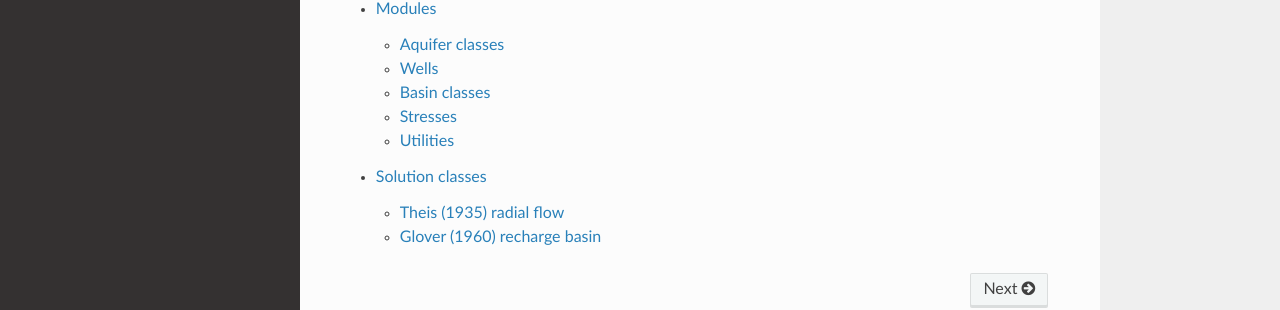
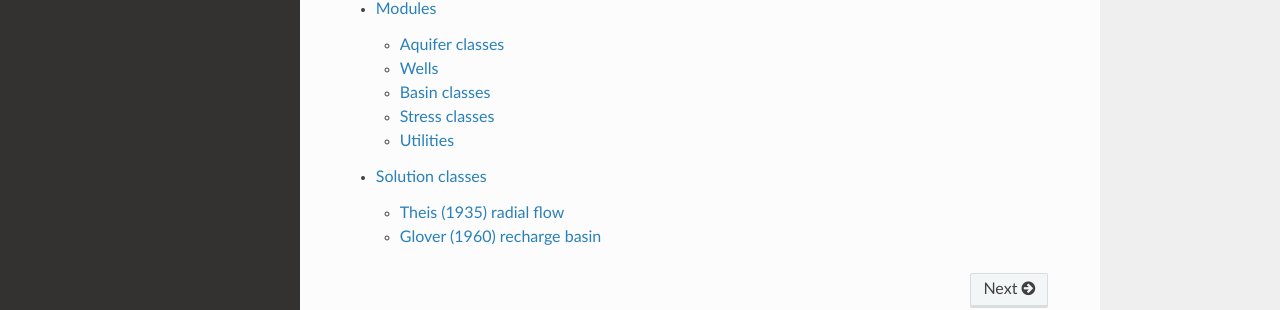
Before and after one commit to Moofbytes/PyGAF, a Sphinx documentation site: the page built from docs/index.rst, in a window 1280 px wide. Shown: the part 417-727 px from the top of the page. Built offline with Sphinx 7.4.7 and the Read the Docs theme 2.0.0, drawn with Linux system fonts in a browser that asks for light colours.

Commit message:
Update stresses.rst

```diff
--- a/docs/stresses.rst
+++ b/docs/stresses.rst
@@ -1,5 +1,5 @@
-Stresses
-========
+Stress classes
+==============
 
 .. automodule:: pygaf.stresses
    :members:
```
